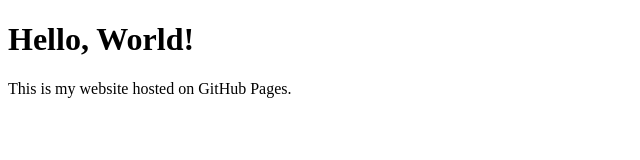
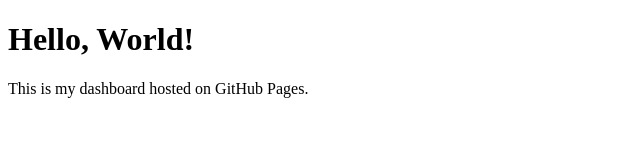
Before and after one commit to alassedy/alassedy.github.io, a plain HTML site: page index.html in a window 1280 px wide. Shown: the full height of the page, 0-640 px from the left. Drawn offline with Linux system fonts and the light colour scheme.

Commit message:
Update paragraph text in index.html

```diff
--- a/index.html
+++ b/index.html
@@ -5,6 +5,6 @@
   </head>
   <body>
     <h1>Hello, World!</h1>
-    <p>This is my website hosted on GitHub Pages.</p>
+    <p>This is my dashboard hosted on GitHub Pages.</p>
   </body>
 </html>
```
